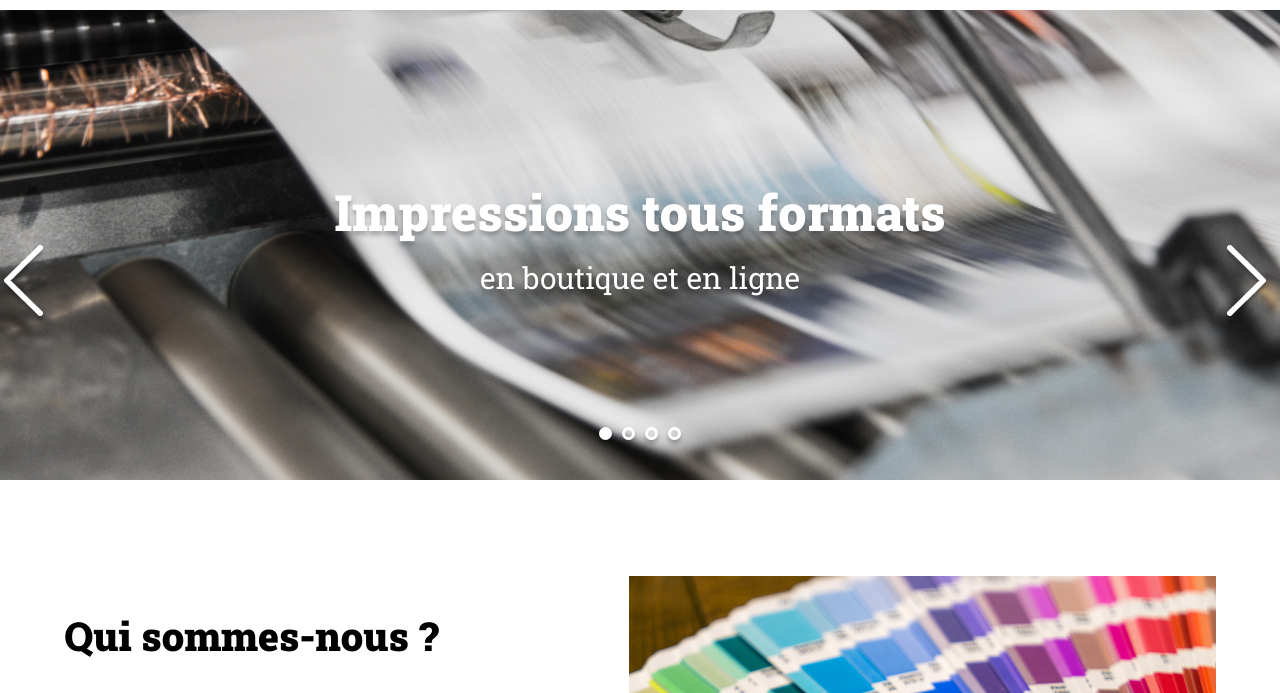
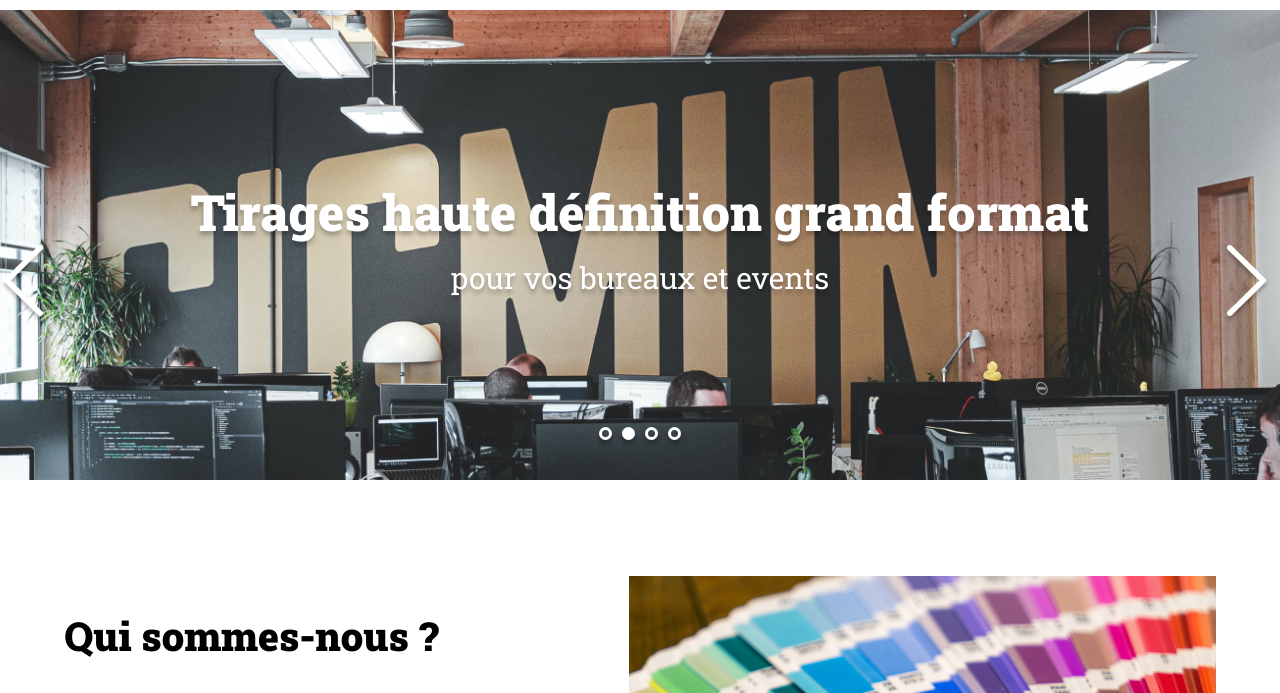
Before and after one commit to AlistairPiot/OC-Projet-5, a plain HTML site: page index.html in a window 1280 px wide. Both pictures are taken after a click on the picture 1246 px from the left and 375 px from the top of the page. Shown: the part 91-784 px from the top of the page. Drawn offline with Linux system fonts and the light colour scheme.

Commit message:
etape 4 slider

```diff
--- a/assets/script.js
+++ b/assets/script.js
@@ -23,20 +23,10 @@ const slides = [
 const arrowLeft = document.querySelector(".arrow_left");
 const arrowRight = document.querySelector(".arrow_right");
 
-arrowLeft.addEventListener("click", function () {
-    console.log("Clic sur la flèche gauche");
-    // Le code pour passer à la diapositive précédente
-});
-
-arrowRight.addEventListener("click", function () {
-    console.log("Clic sur la flèche droite");
-    // Le code pour passer à la diapositive suivante
-});
-
 // Etapes 3 : Ajoutez des bullet points au slider
 const dotsContainer = document.querySelector(".dots");
 
-// Création des bullet pointse fonction du nombre d'images dans le tableau slides
+// Création des bullet points en fonction du nombre d'images dans le tableau slides
 for (let i = 0; i < slides.length; i++) {
     const dot = document.createElement("span");
     dot.classList.add("dot");
@@ -46,3 +36,41 @@ for (let i = 0; i < slides.length; i++) {
 // Surbrillance du premier point
 const dots = document.querySelectorAll(".dot");
 dots[0].classList.add("dot_selected");
+
+// Etapes 4 + 5 : Ajoutez des bullet points au slider + défilement infini
+let currentSlideIndex = 0; // Variable pour suivre l'index de la diapositive actuelle
+
+function updateSlide(index) {
+    // Mise à jour de l'image
+    const bannerImage = document.getElementById("banner1");
+    bannerImage.src = `./assets/images/slideshow/${slides[index].image}`;
+
+    // Mise à jour du text
+    const tagLine = document
+        .getElementById("banner")
+        .getElementsByTagName("p")[0];
+    tagLine.innerHTML = slides[index].tagLine;
+
+    // Mettre à jour le point actif
+    dots.forEach((dot) => dot.classList.remove("dot_selected"));
+    dots[index].classList.add("dot_selected");
+}
+
+arrowLeft.addEventListener("click", function () {
+    //étape 3
+    console.log("Clic sur la flèche gauche");
+    if (currentSlideIndex > 0) {
+        currentSlideIndex = currentSlideIndex - 1;
+        updateSlide(currentSlideIndex);
+    }
+    updateSlide(currentSlideIndex);
+});
+
+arrowRight.addEventListener("click", function () {
+    //étape 3
+    console.log("Clic sur la flèche droite");
+    if (currentSlideIndex < slides.length - 1) {
+        currentSlideIndex = currentSlideIndex + 1;
+    }
+    updateSlide(currentSlideIndex);
+});
--- a/index.html
+++ b/index.html
@@ -22,7 +22,7 @@
 	</header>
 	<main>
 		<div id="banner">
-			<img class="banner-img" src="./assets/images/slideshow/slide1.jpg" alt="Banner Print-it">
+			<img id="banner1" class="banner-img" src="./assets/images/slideshow/slide1.jpg" alt="Banner Print-it">
 			<p>Impressions tous formats <span>en boutique et en ligne</span></p>
 			<div class="dots">
 			</div>
```
